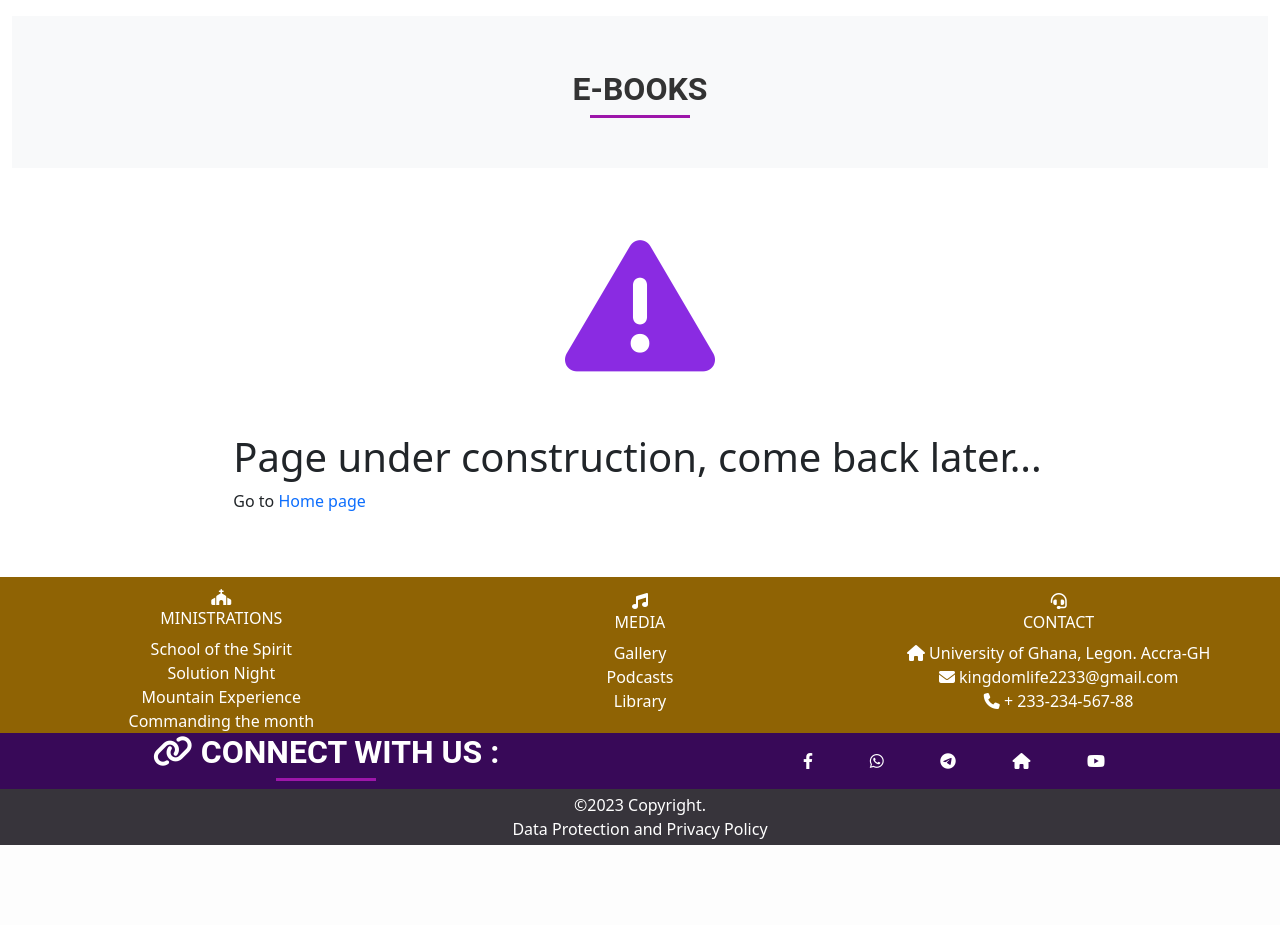
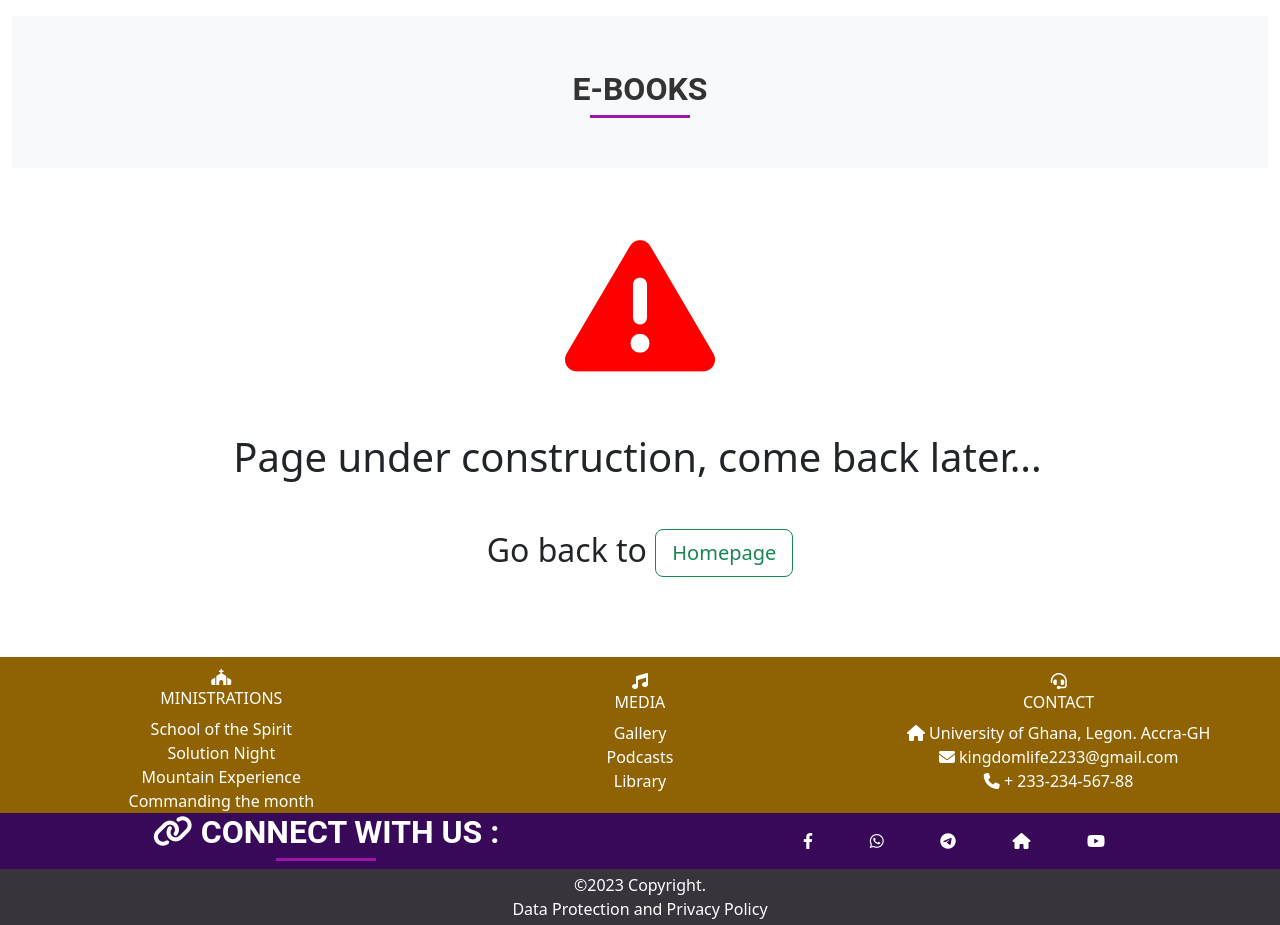
Before and after one commit to kwamepubbles/kingdomlifeonline, a PHP site: page /library.php in a window 1280 px wide. Shown: the part 76-1001 px from the top of the page. Before the commit the page ends 921 px from the top, so only its background shows below. Run offline with PHP 8.4, Linux system fonts and the light colour scheme.

Commit message:
home button restyled

```diff
--- a/library.php
+++ b/library.php
@@ -11,8 +11,13 @@ include('components/header.php');
             </div>
             <div class=" row justify-content-center m-auto">
                 <div class="col-8  pt-4">
-                        <p style="font-size: 150px; color:blueviolet;" class="text-center m-auto"><i class="fa-solid fa-triangle-exclamation"></i></p>
-                        <p class="text-center"><h1>Page under construction, come back later...</h1> Go to <a href="index.php">Home page</a></p>
+                    <p style="font-size: 150px; color:red;" class="text-center m-auto"><i class="fa-solid fa-triangle-exclamation"></i></p>
+                    <p class="text-center">
+                    <h1>Page under construction, come back later...</h1>
+                    </p>
+                    <div class="row justify-content-center">
+                        <p class="text-dark text-center h2 p-2 m-4">Go back to <a class="btn btn-outline-success btn-lg" type="button" href="index.php">Homepage</a></p>
+                    </div>
                 </div>
             </div>
         </div>
```
Lines whose indentation alone changed are shown as unchanged.
